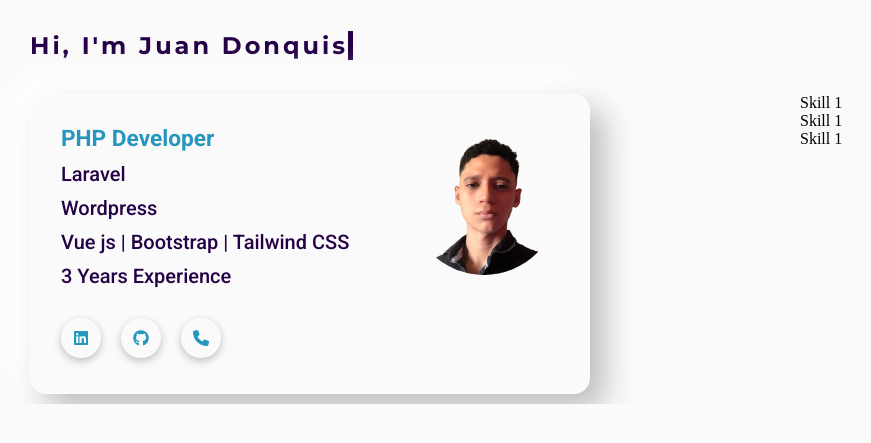
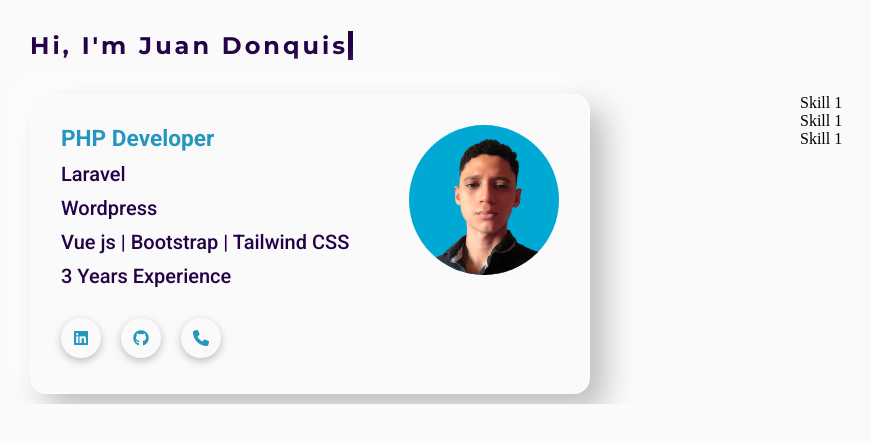
Before and after one commit to JDonquis/jdonquis.github.io, a PHP site: page / in a window 1280 px wide. Shown: the part 69-512 px from the top of the page, without its empty margins (50-921 px from the left). Run offline with PHP 8.4, Linux system fonts and the light colour scheme.

Commit message:
resolve detail in image

```diff
--- a/assets/css/style.css
+++ b/assets/css/style.css
@@ -212,15 +212,24 @@
 	font-family: 'Montserrat';
 
 }
+#box-card-image
+{
+	width: 150px;
+	height: 150px;
+	border-radius: 50%;
+	background: var(--colorBlueLight);
+
+}
 .image{
 
 	background: url(../img/perfil.webp);
 	background-position: center center;
 	background-size: cover;
 	background-repeat: no-repeat;
-	height: 150px;
-	width: 150px;
+	height: 100%;
+	width: 100%;
 	border-radius: 50%;
+
 }
 .introduce-card{
 	width: 50%;
```
